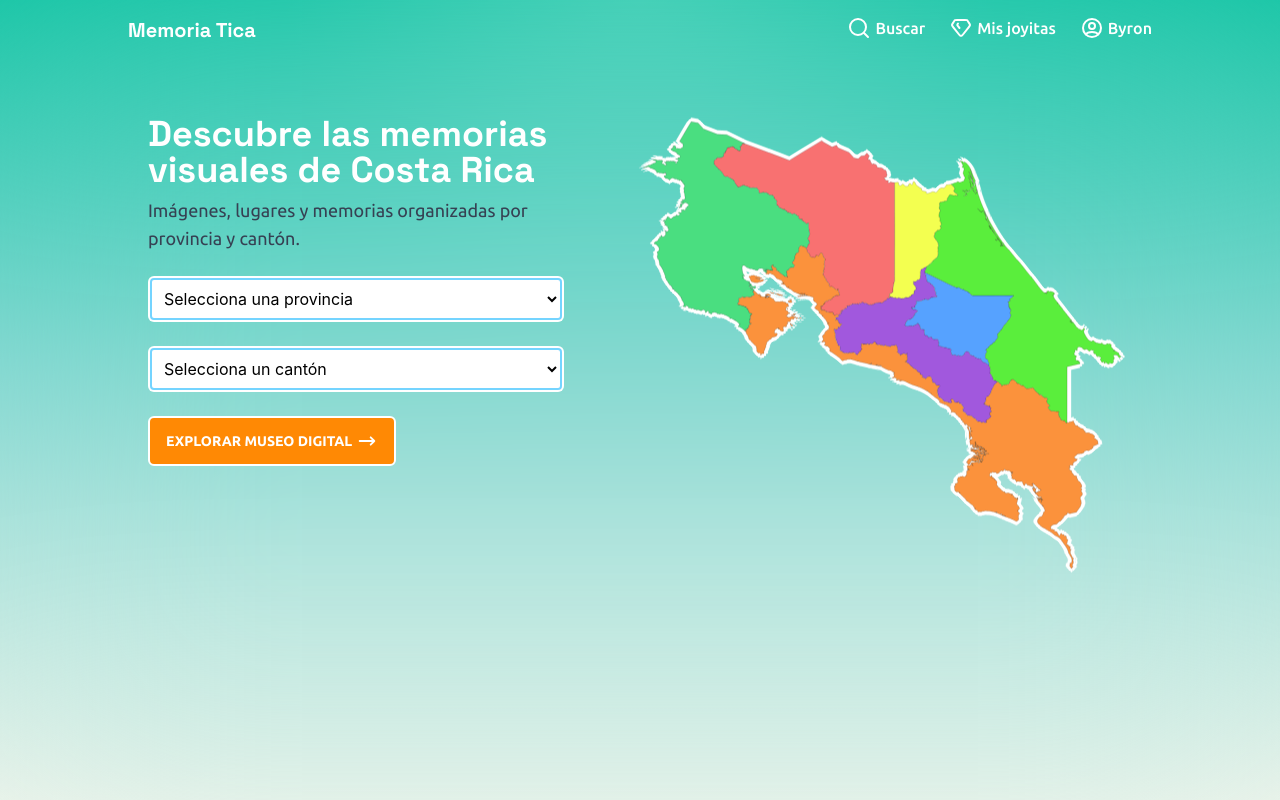
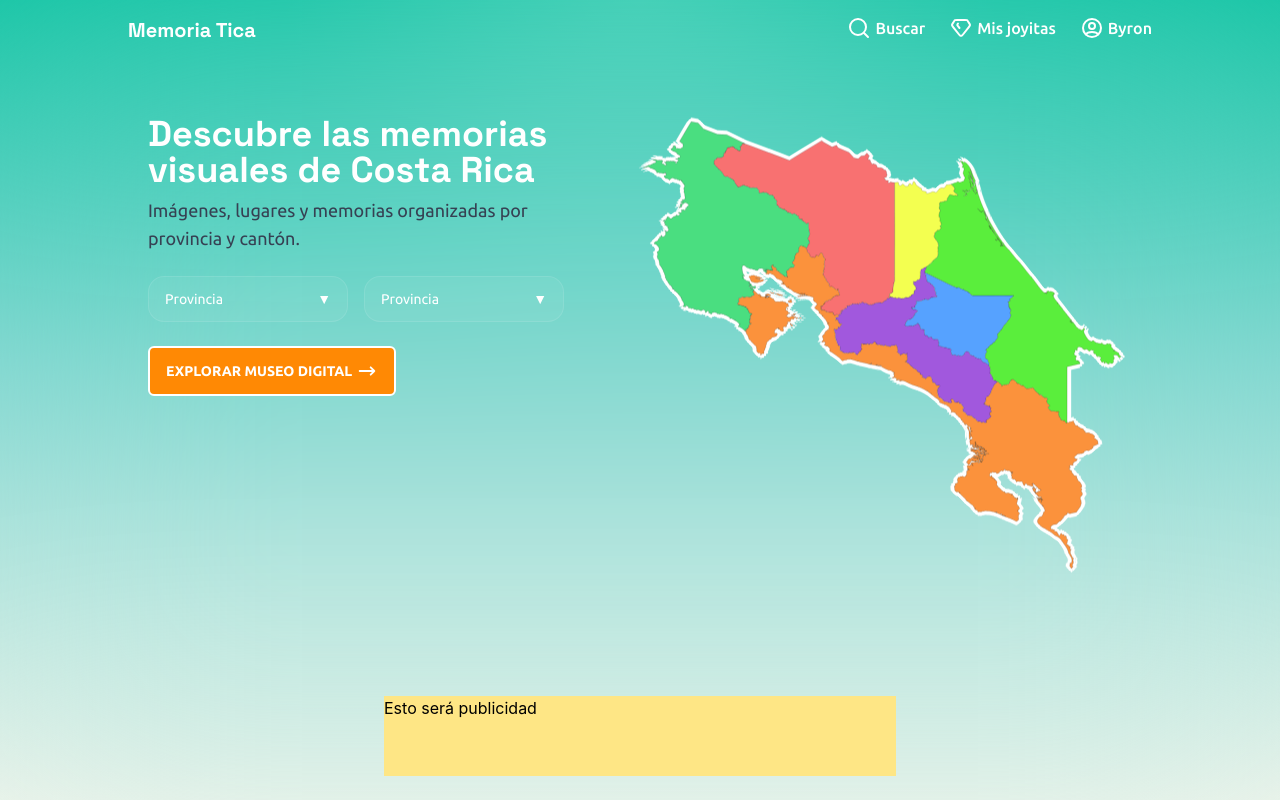
Before and after one commit to byronjvh/memoria-tica, a React (Vite) app: page / in a window 1280 px wide. Built offline with nearby package versions, Linux system fonts and the light colour scheme.

Commit message:
add: custom select component

```diff
--- a/src/App.jsx
+++ b/src/App.jsx
@@ -3,21 +3,24 @@ import './App.css'
 import Map from './components/Map'
 import { Arrow, Diamond, Search, User } from './components/Icons'
 import IconButton from './components/IconButton'
+import CustomSelect from './components/CustomSelect'
+import { paths as provinces } from "./MapPathArray"
 
 function App() {
   const [selectedProvince, setSelectedProvince] = useState(0)
-
+  const provinceNameList = provinces.map(el => ({ name: el.name, id: el.id }))
   const updateSelectedProvince = (num) => {
     setSelectedProvince(num)
   }
 
+  console.log(selectedProvince)
   const clickOutSide = (e) => {
     e.stopPropagation()
     setSelectedProvince(0)
   }
-
   return (
     <>
+      <div className='h-[90svh]'>
         <header>
           <div className='max-w-260 mx-auto py-4 px-2 flex justify-between'>
             <a href="/">
@@ -38,7 +41,7 @@ function App() {
             </div>
           </div>
         </header>
-      <div className='hero ' onClick={clickOutSide}>
+        <div className='hero'>
           <div className='flex max-w-250 mx-auto pt-10 px-2 justify-between'>
             <div className='flex-1 max-w-104 max-h-125 flex flex-col pt-4 gap-6' >
               <div className='flex flex-col gap-2'>
@@ -49,28 +52,17 @@ function App() {
                   Imágenes, lugares y memorias organizadas por provincia y cantón.
                 </p>
               </div>
-            <div className='bg-white p-0.5 rounded-md flex flex-col gap-2'>
-              <select name="" id="" className='border-2 border-sky-300 w-full rounded p-2 cursor-pointer'>
-                <option value="0">Selecciona una provincia</option>
-                <option value="1">San José</option>
-                <option value="2">Alajuela</option>
-                <option value="3">Cartago</option>
-                <option value="4">Heredia</option>
-                <option value="5">Guanacaste</option>
-                <option value="6">Puntarenas</option>
-                <option value="7">Limón</option>
-              </select>
-            </div>
-            <div className='bg-white p-0.5 rounded-md flex flex-col gap-2'>
-              <select name="" id="" className='border-2 border-sky-300 w-full rounded p-2 cursor-pointer'>
-                <option value="0">Selecciona un cantón</option>
-              </select>
+              <div className='flex gap-4 text-sm'>
+                <CustomSelect list={provinceNameList} updateSelected={updateSelectedProvince} selected={selectedProvince} />
+                <CustomSelect list={provinceNameList} updateSelected={updateSelectedProvince} selected={selectedProvince} />
               </div>
               <button className='w-max hover:brightness-110 text-sm flex items-center gap-1 font-bold px-4 py-3 bg-orange-400 rounded-md uppercase cursor-pointer border-2 border-white text-white hover:-translate-y-0.5 transition duration-200 ease-out'>Explorar museo digital <Arrow size={22} /></button>
             </div>
-          <div className='flex-1 max-w-125 max-h-125 overflow-hidden flex justify-center items-center'>
+            <div className='flex-1 max-w-125 max-h-125 overflow-hidden flex justify-center items-center' onClick={clickOutSide}>
               <Map updateSelected={updateSelectedProvince} selectedProvince={selectedProvince} />
             </div>
+          </div>
+          <div className='h-20 w-128 bg-amber-200 mx-auto mt-24'>Esto será publicidad</div>
         </div>
       </div>
     </>
--- /dev/null
+++ b/src/components/CustomSelect.jsx
@@ -0,0 +1,206 @@
+import { useEffect, useMemo, useRef, useState } from "react";
+
+export default function CustomSelect({
+    list = [],
+    selected = 0,
+    updateSelected,
+    placeholder = "Provincia",
+}) {
+    const [open, setOpen] = useState(false);
+    const [highlighted, setHighlighted] = useState(selected);
+
+    const containerRef = useRef(null);
+    const optionRefs = useRef({});
+
+    const selectedItem = useMemo(() => {
+        return list.find((item) => Number(item.id) === Number(selected));
+    }, [list, selected]);
+
+    useEffect(() => {
+        function handleClickOutside(e) {
+            if (!containerRef.current?.contains(e.target)) {
+                setOpen(false);
+            }
+        }
+
+        document.addEventListener("mousedown", handleClickOutside);
+
+        return () => {
+            document.removeEventListener("mousedown", handleClickOutside);
+        };
+    }, []);
+
+    useEffect(() => {
+        if (open) {
+            setHighlighted(selected || 0);
+        }
+    }, [open, selected]);
+
+    useEffect(() => {
+        if (open) {
+            optionRefs.current[highlighted]?.scrollIntoView({
+                block: "nearest",
+            });
+        }
+    }, [highlighted, open]);
+
+    function handleSelect(id) {
+        updateSelected(Number(id));
+        setOpen(false);
+    }
+
+    console.log({
+        selected,
+        selectedType: typeof selected,
+        listIds: list.map(item => item.id),
+        selectedItem
+    });
+    function moveHighlight(direction) {
+        const ids = [0, ...list.map((item) => item.id)];
+        const currentIndex = ids.indexOf(highlighted);
+        const safeIndex = currentIndex === -1 ? 0 : currentIndex;
+
+        const nextIndex =
+            direction === "down"
+                ? safeIndex < ids.length - 1
+                    ? safeIndex + 1
+                    : 0
+                : safeIndex > 0
+                    ? safeIndex - 1
+                    : ids.length - 1;
+
+        setHighlighted(ids[nextIndex]);
+    }
+
+    function handleKeyDown(e) {
+        if (!open && (e.key === "Enter" || e.key === " ")) {
+            e.preventDefault();
+            setOpen(true);
+            return;
+        }
+
+        if (!open) return;
+
+        switch (e.key) {
+            case "ArrowDown":
+                e.preventDefault();
+                moveHighlight("down");
+                break;
+
+            case "ArrowUp":
+                e.preventDefault();
+                moveHighlight("up");
+                break;
+
+            case "Enter":
+                e.preventDefault();
+                handleSelect(highlighted);
+                break;
+
+            case "Escape":
+                setOpen(false);
+                break;
+
+            case "Tab":
+                setOpen(false);
+                break;
+
+            default: {
+                const key = e.key.toLowerCase();
+
+                if (key.length === 1 && /[a-záéíóúñ]/i.test(key)) {
+                    const found = list.find((item) =>
+                        item.name.toLowerCase().startsWith(key)
+                    );
+
+                    if (found) {
+                        setHighlighted(found.id);
+                    }
+                }
+            }
+        }
+    }
+
+    return (
+        <div ref={containerRef} className="relative w-72">
+            <button
+                type="button"
+                onClick={() => setOpen((prev) => !prev)}
+                onKeyDown={handleKeyDown}
+                aria-haspopup="listbox"
+                aria-expanded={open}
+                className="
+                    flex w-full items-center justify-between
+                    rounded-2xl border border-white/10
+                    bg-white/5 px-4 py-3
+                    text-left text-white
+                    backdrop-blur-md transition
+                    hover:bg-white/10
+                    focus:outline-none focus:ring-2 focus:ring-cyan-400
+                "
+            >
+                <span>{selectedItem ? selectedItem.name : placeholder}</span>
+                <span className={`transition-transform duration-200 ${open ? "rotate-180" : ""}`}>
+                    ▼
+                </span>
+            </button>
+
+            {open && (
+                <ul
+                    role="listbox"
+                    className="
+                        absolute z-50 mt-2 w-full overflow-hidden rounded-2xl
+                        border border-white/10 bg-[#111827]/95 p-1
+                        shadow-2xl backdrop-blur-xl
+                    "
+                >
+                    <li
+                        ref={(el) => {
+                            optionRefs.current[0] = el;
+                        }}
+                        role="option"
+                        aria-selected={selected === 0}
+                        onMouseEnter={() => setHighlighted(0)}
+                        onClick={() => handleSelect(0)}
+                        className={`
+                            cursor-pointer rounded-xl px-4 py-3 transition-all duration-150
+                            ${highlighted === 0
+                                ? "bg-cyan-500/20 text-cyan-300"
+                                : "text-white/80 hover:bg-white/5"
+                            }
+                        `}
+                    >
+                        {placeholder}
+                    </li>
+
+                    {list.map((item) => {
+                        const active = Number(highlighted) === Number(item.id);
+                        const selectedOption = Number(selected) === Number(item.id);
+
+                        return (
+                            <li
+                                key={item.id}
+                                ref={(el) => {
+                                    optionRefs.current[item.id] = el;
+                                }}
+                                role="option"
+                                aria-selected={selectedOption}
+                                onMouseEnter={() => setHighlighted(item.id)}
+                                onClick={() => handleSelect(item.id)}
+                                className={`
+                                    cursor-pointer rounded-xl px-4 py-3 transition-all duration-150
+                                    ${active
+                                        ? "bg-cyan-500/20 text-cyan-300"
+                                        : "text-white/80 hover:bg-white/5"
+                                    }
+                                `}
+                            >
+                                {item.name}
+                            </li>
+                        );
+                    })}
+                </ul>
+            )}
+        </div>
+    );
+}
--- a/src/components/Map.jsx
+++ b/src/components/Map.jsx
@@ -26,7 +26,6 @@ export default function Map({ updateSelected, selectedProvince = 0, className })
         e.stopPropagation()
         const provinceId = Number(e.target.dataset.province)
         if (!provinceId) return updateSelected(0)
-        console.log(selectedProvince, provinceId)
         // si no había provincia seleccionada, la seleccionamos
         if (!selectedProvince) return updateSelected(provinceId)
         // si ya había provincia seleccionada y no coincide, la cerramos (volver a 0)
```
Also changed, not shown: src/MapPathArray.js. Lines whose indentation alone changed are shown as unchanged.
